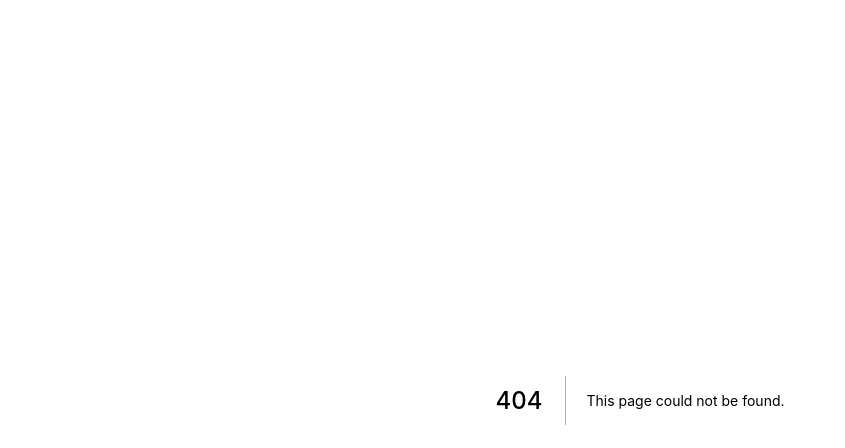
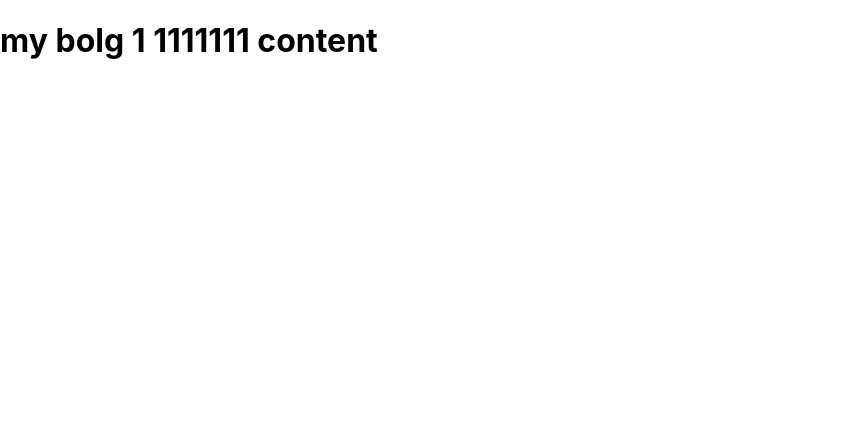
Before and after one commit to mdmitho/1st-full-Full-Next-js, a Next.js app: page /blog/1 in a window 1280 px wide. Before the commit this address had no page. Shown: the top 448 px of the page, without its empty margins (0-845 px from the left). Built offline with nearby package versions, Linux system fonts and the light colour scheme.

Commit message:
dynamic routing

```diff
--- /dev/null
+++ b/pages/blog/[pageNo].js
@@ -0,0 +1,13 @@
+import {useRouter} from "next/router"
+
+const PageNo = () => {
+    const router = useRouter();
+    const pageNumber = router.query.pageNo
+    return (
+        <div>
+            <h1>my bolg {pageNumber} 1111111 content</h1>
+        </div>
+    );
+};
+
+export default PageNo;
```
